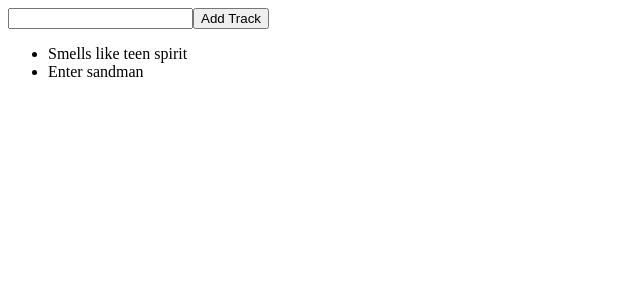
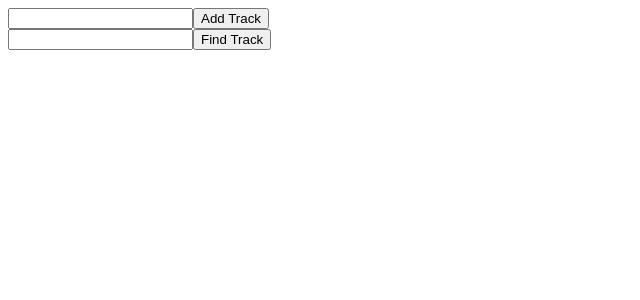
Before and after one commit to itstudent17/redux-monsterlessons, a React (Create React App) app: page / in a window 1280 px wide. Shown: the top 300 px of the page, without its empty margins (0-640 px from the left). Built offline with nearby package versions, Linux system fonts and the light colour scheme.

Commit message:
7-lesson

```diff
--- a/src/App.jsx
+++ b/src/App.jsx
@@ -1,8 +1,9 @@
 import React, { useRef } from "react";
 import { connect } from "react-redux";
 
-const App = ({ testState, onAddTrack }) => {
+const App = ({ tracks, onAddTrack, onFindTrack }) => {
   const trackInput = useRef();
+  const searchInput = useRef();
 
   const addTrack = () => {
     console.log("addTrack", trackInput.current.value);
@@ -10,15 +11,26 @@ const App = ({ testState, onAddTrack }) => {
     trackInput.current.value = "";
   };
 
-  console.log("props.testState", testState);
+  const findTrack = () => {
+    console.log("findTrack", searchInput.current.value);
+    onFindTrack(searchInput.current.value);
+  };
+
+  console.log("tracks", tracks);
 
   return (
     <div>
-      <input type="text" ref={trackInput} />
-      <button onClick={addTrack}>Add Track</button>
+      <div>
+        <input type="text" ref={trackInput} />
+        <button onClick={addTrack}>Add Track</button>
+      </div>
+      <div>
+        <input type="text" ref={searchInput} />
+        <button onClick={findTrack}>Find Track</button>
+      </div>
       <ul class="list">
-        {testState.tracks.map((track) => (
-          <li key={track}>{track}</li>
+        {tracks.map((track) => (
+          <li key={track.id}>{track.name}</li>
         ))}
       </ul>
     </div>
@@ -33,13 +45,23 @@ const App = ({ testState, onAddTrack }) => {
 // И свойства из первого возвращаемого объекта, и методы из второго возвращаемого объекта
 // доступны в самом компоненте в объекте props
 export default connect(
+  // mapStateToProps
   (state) => ({
-    // mapStateToProps
-    testState: state,
+    tracks: state.tracks.filter((track) =>
+      track.name.includes(state.filterTracks)
+    ),
   }),
+  // mapDispatchToProps
   (dispatch) => ({
-    onAddTrack: (trackName) => {
-      dispatch({ type: "ADD_TRACK", payload: trackName });
+    onAddTrack: (name) => {
+      const payload = {
+        id: Date.now().toString(),
+        name,
+      };
+      dispatch({ type: "ADD_TRACK", payload });
     },
-  }) // mapDispatchToProps
+    onFindTrack: (name) => {
+      dispatch({ type: "FIND_TRACK", payload: name });
+    },
+  })
 )(App);
--- /dev/null
+++ b/src/reducers/filterTracks.js
@@ -0,0 +1,10 @@
+const initialState = "";
+
+export const fiterTracksReducer = (state = initialState, action) => {
+  switch (action.type) {
+    case "FIND_TRACK":
+      return action.payload;
+    default:
+      return state;
+  }
+};
--- a/src/reducers/index.js
+++ b/src/reducers/index.js
@@ -1,10 +1,12 @@
 import { combineReducers } from "redux";
 import { trackReducer } from "./tracks";
 import { playlistReducer } from "./playlists";
+import { fiterTracksReducer } from "./filterTracks";
 
 // combineReducers() аргументом принимает объект,
 // в поля которого будем передавать соответствующие редьюсеры
 export const rootReducer = combineReducers({
   tracks: trackReducer,
   playlists: playlistReducer,
+  filterTracks: fiterTracksReducer,
 });
--- a/src/reducers/tracks.js
+++ b/src/reducers/tracks.js
@@ -1,4 +1,4 @@
-const initialState = ["Smells like teen spirit", "Enter sandman"];
+const initialState = [];
 
 export function trackReducer(state = initialState, action) {
   switch (action.type) {
```
